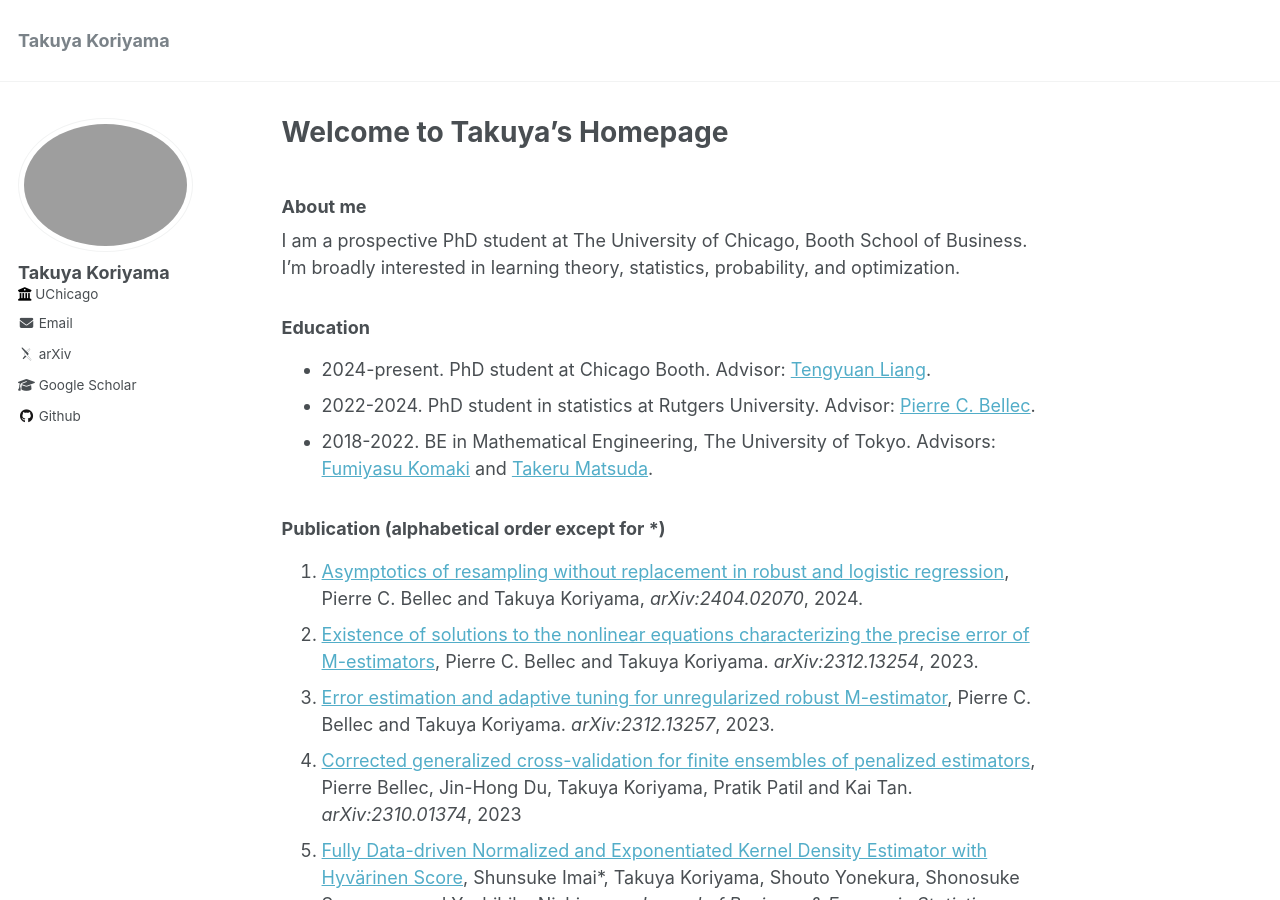
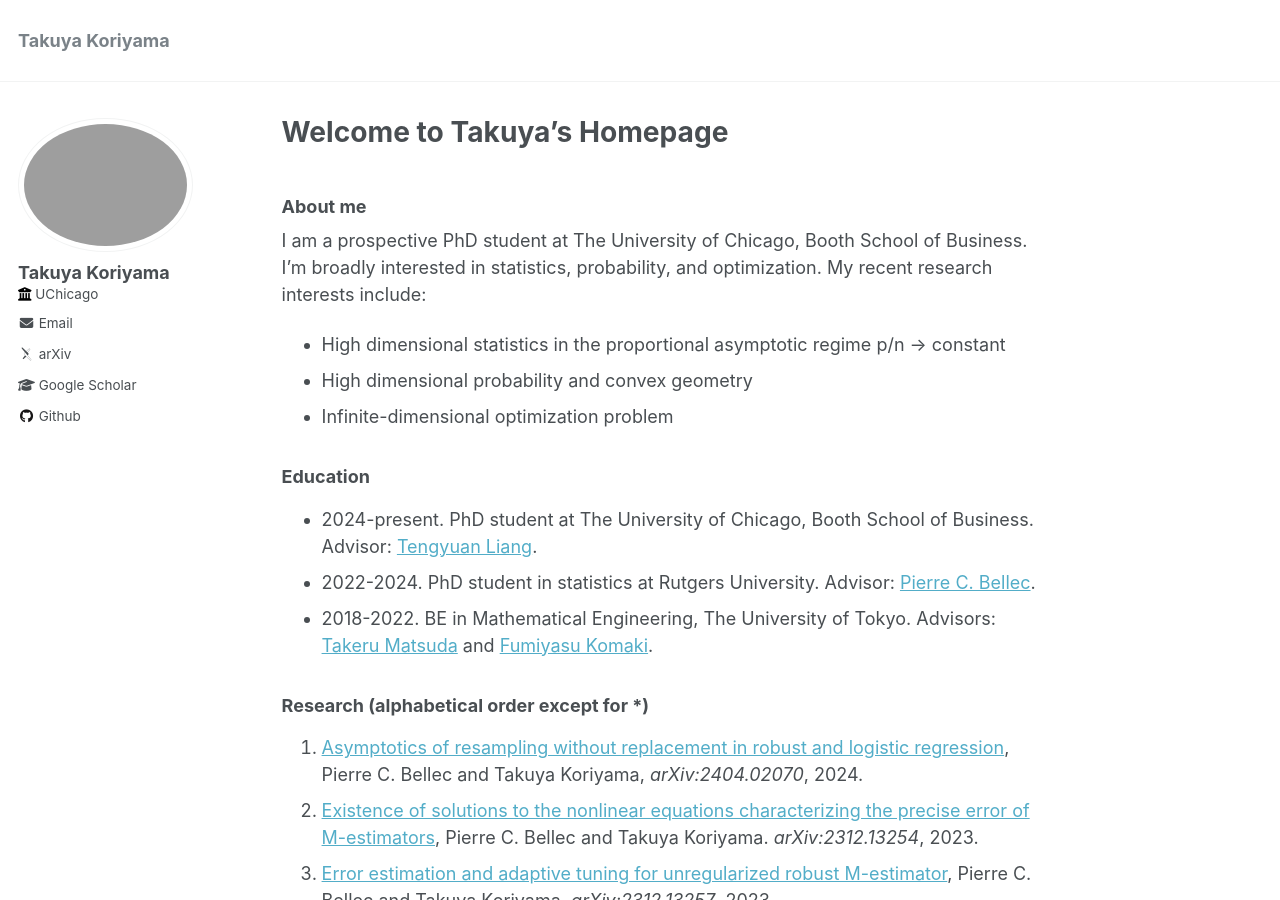
Before and after one commit to TakuyaKoriyama/takuyakoriyama.github.io, a Jekyll site: the page built from _pages/about.md, in a window 1280 px wide and 900 px high. Built offline with Jekyll 4.4.1, drawn with Linux system fonts in a browser that asks for light colours; some web fonts are replaced.

Commit message:
Update about.md

```diff
--- a/_pages/about.md
+++ b/_pages/about.md
@@ -9,14 +9,18 @@ redirect_from:
 
 ### About me
 I am a prospective PhD student at The University of Chicago, Booth School of Business.
-I'm broadly interested in learning theory, statistics, probability, and optimization.
+I'm broadly interested in statistics, probability, and optimization. My recent research interests include:
+* High dimensional statistics in the proportional asymptotic regime p/n -> constant
+* High dimensional probability and convex geometry
+* Infinite-dimensional optimization problem
+
 
 ### Education
-* 2024-present. PhD student at Chicago Booth. Advisor: [Tengyuan Liang](https://tyliang.github.io/).
+* 2024-present. PhD student at The University of Chicago, Booth School of Business. Advisor: [Tengyuan Liang](https://tyliang.github.io/).
 * 2022-2024. PhD student in statistics at Rutgers University. Advisor: [Pierre C. Bellec](https://statweb.rutgers.edu/PCB71/).
-* 2018-2022. BE in Mathematical Engineering, The University of Tokyo. Advisors: [Fumiyasu Komaki](http://www.stat.t.u-tokyo.ac.jp/~komaki/index-e.html) and [Takeru Matsuda](http://www.stat.t.u-tokyo.ac.jp/~t-matsuda/).
+* 2018-2022. BE in Mathematical Engineering, The University of Tokyo. Advisors: [Takeru Matsuda](http://www.stat.t.u-tokyo.ac.jp/~t-matsuda/) and [Fumiyasu Komaki](http://www.stat.t.u-tokyo.ac.jp/~komaki/index-e.html).
 
-### Publication (alphabetical order except for \*)
+### Research (alphabetical order except for \*)
 1. [Asymptotics of resampling without replacement in robust and logistic regression](https://arxiv.org/abs/2404.02070), Pierre C. Bellec and Takuya Koriyama, *arXiv:2404.02070*, 2024.
 1. [Existence of solutions to the nonlinear equations characterizing the precise error of M-estimators](https://arxiv.org/abs/2312.13254), Pierre C. Bellec and Takuya Koriyama. *arXiv:2312.13254*, 2023.
 1. [Error estimation and adaptive tuning for unregularized robust M-estimator](https://arxiv.org/abs/2312.13257), Pierre C. Bellec and Takuya Koriyama.
```
